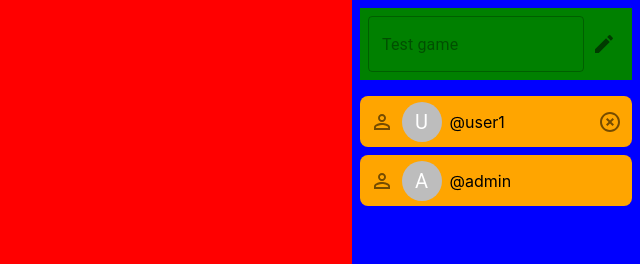
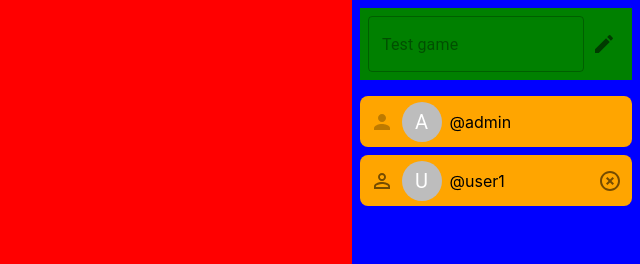
Before and after one commit to aythels/rpg-node-board, a React (Create React App) app in the folder frontend/: page /sidebar in a window 1280 px wide. Shown: the top 264 px of the page, without its empty margins (640-1280 px from the left). Built offline with nearby package versions, Linux system fonts and the light colour scheme.

Commit message:
Implement promotion to game master

```diff
--- a/frontend/src/App.tsx
+++ b/frontend/src/App.tsx
@@ -5,6 +5,7 @@ import {
   GETuserById,
   GETuserByUsername,
   addUserToGame,
+  promoteUserToGameMaster,
   removeUserFromGame,
   updateGameName,
 } from './mock-backend';
@@ -65,6 +66,23 @@ function App(): JSX.Element {
     updateGameName(game.id, newTitle);
   };
 
+  const handlePromoteButtonClicked = (id: number) => {
+    setGame((prevGame) => ({
+      ...prevGame,
+      gms: [...prevGame.gms, id],
+    }));
+
+    // Temp: Mock updating data on the backend
+    promoteUserToGameMaster(id, game.id);
+  };
+
+  const prioritizeGameMasters = (users: User[]) => {
+    return [
+      ...users.filter((user: User) => game.gms.includes(user.id)),
+      ...users.filter((user: User) => !game.gms.includes(user.id)),
+    ];
+  };
+
   return (
     <ThemeProvider theme={customTheme}>
       <BrowserRouter>
@@ -80,8 +98,9 @@ function App(): JSX.Element {
                 <CanvasSidebar
                   gameMasterIds={game.gms}
                   gameTitle={game.title}
-                  users={users}
+                  users={prioritizeGameMasters(users)}
                   onInviteUserClicked={handleInviteUserClicked}
+                  onPromoteButtonClicked={handlePromoteButtonClicked}
                   onRemoveUserClicked={handleRemoveUserClicked}
                   onSubmitTitleClicked={handleSubmitTitleClicked}
                 />
--- a/frontend/src/components/CanvasSidebar/CanvasSidebar.tsx
+++ b/frontend/src/components/CanvasSidebar/CanvasSidebar.tsx
@@ -1,7 +1,7 @@
 import './canvasSidebar.css';
 import { Avatar, Button, IconButton, TextField } from '@mui/material';
 import { ChangeEvent, Component } from 'react';
-import { Close, Delete, Done, Edit, HighlightOff, PersonAdd, PersonOutline } from '@mui/icons-material';
+import { Close, Delete, Done, Edit, HighlightOff, Person, PersonAdd, PersonOutline } from '@mui/icons-material';
 import { Link } from 'react-router-dom';
 import { User } from '../../types';
 // eslint-disable-next-line
@@ -12,6 +12,7 @@ interface Props {
   onInviteUserClicked: (username: string) => void;
   onRemoveUserClicked: (user: User) => void;
   onSubmitTitleClicked: (newTitle: string) => void;
+  onPromoteButtonClicked: (id: number) => void;
   users: User[];
   gameTitle: string;
   gameMasterIds: number[];
@@ -111,14 +112,26 @@ export default class CanvasSidebar extends Component<Props, State> {
           </div>
         </div>
         <div className="player-list">
-          {this.props.users.map((user: User) => (
+          {this.props.users.map((user: User) => {
+            const isGameMaster = this.props.gameMasterIds.includes(user.id);
+            return (
               <div key={uuid()} className="player-card">
-              <IconButton aria-label="Remove player" component="span">
+                {isGameMaster ? (
+                  <IconButton disabled aria-label="Remove player" component="span">
+                    <Person />
+                  </IconButton>
+                ) : (
+                  <IconButton
+                    aria-label="Remove player"
+                    component="span"
+                    onClick={() => this.props.onPromoteButtonClicked(user.id)}
+                  >
                     <PersonOutline />
                   </IconButton>
+                )}
                 <Avatar>{user.username.charAt(0).toUpperCase()}</Avatar>
                 <div className="player-card__name">{`@${user.username}`}</div>
-              {!this.props.gameMasterIds.includes(user.id) && (
+                {!isGameMaster && (
                   <div className="button--remove">
                     <IconButton
                       aria-label="Remove player"
@@ -130,7 +143,8 @@ export default class CanvasSidebar extends Component<Props, State> {
                   </div>
                 )}
               </div>
-          ))}
+            );
+          })}
         </div>
         <div className="footer">
           <div className="footer__item__wrapper">
@@ -175,11 +189,11 @@ export default class CanvasSidebar extends Component<Props, State> {
 }
 
 // TODO:
-// - admins first
-// - user promote
-// - game name bind
-// - game name change
-// - modals
+// - fix colours
 // - fix css class name
+
 // - prevent suggestions in game name
-// - improve colors - delete button, cancel button in edit
+// - make colors semantic - delete button, cancel button in edit
+// - replace alert with modals
+// - add tooltips
+// - add aria labels
--- a/frontend/src/mock-backend.tsx
+++ b/frontend/src/mock-backend.tsx
@@ -100,6 +100,10 @@ export const updateGameName = (gameId: number, title: string): void => {
   // ...
 };
 
+export const promoteUserToGameMaster = (userId: number, gameId: number) => {
+  // ...
+};
+
 export const GETgame = (id: number): Game => {
   return allGames.filter((game) => game.id === id)[0];
 };
```
Lines whose indentation alone changed are shown as unchanged.
